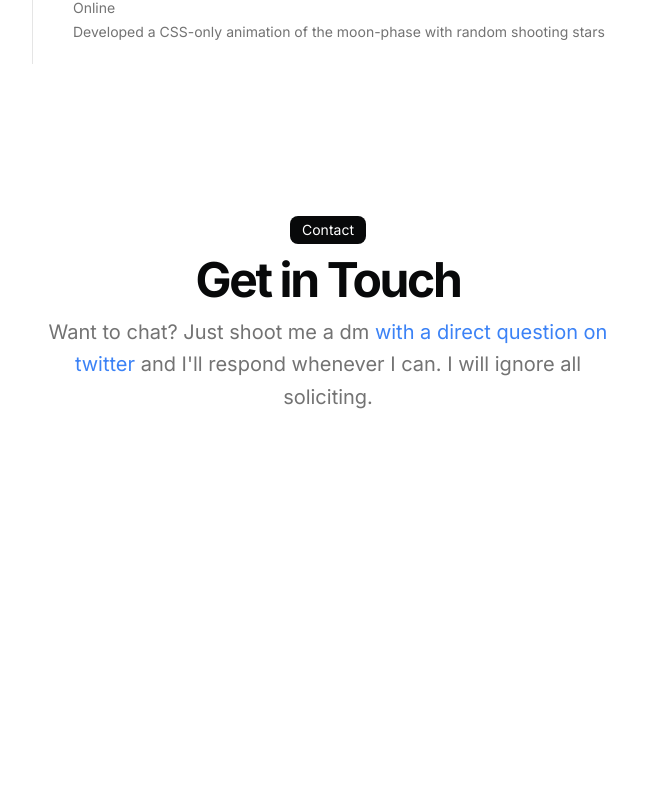
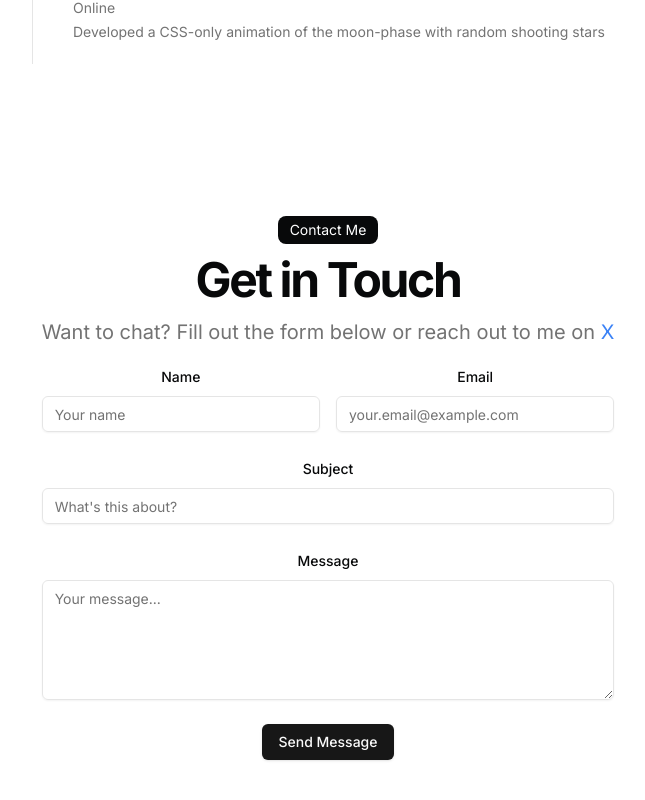
Before and after one commit to benborla/portfolio, a Next.js app: page / in a window 1280 px wide. Shown: the part 2693-3493 px from the top of the page, without its empty margins (312-957 px from the left). Before the commit the page ends 3256 px from the top, so only its background shows below. Built offline with nearby package versions, Linux system fonts and the light colour scheme.

Commit message:
added contact me

```diff
--- a/package.json
+++ b/package.json
@@ -11,6 +11,7 @@
   "dependencies": {
     "@radix-ui/react-avatar": "^1.1.6",
     "@radix-ui/react-icons": "^1.3.2",
+    "@radix-ui/react-label": "^2.1.7",
     "@radix-ui/react-separator": "^1.1.4",
     "@radix-ui/react-slot": "^1.2.0",
     "@radix-ui/react-tooltip": "^1.2.3",
--- a/src/app/page.tsx
+++ b/src/app/page.tsx
@@ -8,6 +8,7 @@ import { Badge } from "@/components/ui/badge";
 import { DATA } from "@/data/resume";
 import Link from "next/link";
 import Markdown from "react-markdown";
+import ContactForm from "@/components/contact-form";
 
 const BLUR_FADE_DELAY = 0.04;
 
@@ -195,23 +196,24 @@ export default function Page() {
           <BlurFade delay={BLUR_FADE_DELAY * 16}>
             <div className="space-y-3">
               <div className="inline-block rounded-lg bg-foreground text-background px-3 py-1 text-sm">
-                Contact
+                Contact Me
               </div>
               <h2 className="text-3xl font-bold tracking-tighter sm:text-5xl">
                 Get in Touch
               </h2>
               <p className="mx-auto max-w-[600px] text-muted-foreground md:text-xl/relaxed lg:text-base/relaxed xl:text-xl/relaxed">
-                Want to chat? Just shoot me a dm{" "}
+                Want to chat? Fill out the form below or reach out to me on{" "}
                 <Link
                   href={DATA.contact.social.X.url}
                   className="text-blue-500 hover:underline"
                 >
-                  with a direct question on twitter
-                </Link>{" "}
-                and I&apos;ll respond whenever I can. I will ignore all
-                soliciting.
+                  X
+                </Link>
               </p>
             </div>
+          </BlurFade>
+          <BlurFade delay={BLUR_FADE_DELAY * 17}>
+            <ContactForm />
           </BlurFade>
         </div>
       </section>
--- /dev/null
+++ b/src/components/contact-form.tsx
@@ -0,0 +1,117 @@
+"use client";
+
+import React, { useState } from "react";
+import { Button } from "@/components/ui/button";
+import { Input } from "@/components/ui/input";
+import { Textarea } from "@/components/ui/textarea";
+import { Label } from "@/components/ui/label";
+
+export default function ContactForm() {
+  const [result, setResult] = useState("");
+  const [isLoading, setIsLoading] = useState(false);
+
+  const onSubmit = async (event: React.FormEvent<HTMLFormElement>) => {
+    event.preventDefault();
+    setIsLoading(true);
+    setResult("Sending...");
+
+    const formData = new FormData(event.target as HTMLFormElement);
+    formData.append("access_key", "6d6362e7-28c0-43b7-9cca-38965123642b");
+
+    try {
+      const response = await fetch("https://api.web3forms.com/submit", {
+        method: "POST",
+        body: formData
+      });
+
+      const data = await response.json();
+
+      if (data.success) {
+        setResult("Form Submitted Successfully");
+        (event.target as HTMLFormElement).reset();
+      } else {
+        console.log("Error", data);
+        setResult(data.message);
+      }
+    } catch (error) {
+      console.error("Error:", error);
+      setResult("Something went wrong. Please try again.");
+    } finally {
+      setIsLoading(false);
+    }
+  };
+
+  return (
+    <div className="mx-auto max-w-[600px] w-full">
+      <form onSubmit={onSubmit} className="space-y-6">
+        <div className="grid grid-cols-1 gap-4 sm:grid-cols-2">
+          <div className="space-y-2">
+            <Label htmlFor="name">Name</Label>
+            <Input
+              type="text"
+              name="name"
+              id="name"
+              required
+              placeholder="Your name"
+              className="w-full"
+            />
+          </div>
+          <div className="space-y-2">
+            <Label htmlFor="email">Email</Label>
+            <Input
+              type="email"
+              name="email"
+              id="email"
+              required
+              placeholder="your.email@example.com"
+              className="w-full"
+            />
+          </div>
+        </div>
+
+        <div className="space-y-2">
+          <Label htmlFor="subject">Subject</Label>
+          <Input
+            type="text"
+            name="subject"
+            id="subject"
+            required
+            placeholder="What's this about?"
+            className="w-full"
+          />
+        </div>
+
+        <div className="space-y-2">
+          <Label htmlFor="message">Message</Label>
+          <Textarea
+            name="message"
+            id="message"
+            required
+            placeholder="Your message..."
+            className="w-full min-h-[120px]"
+          />
+        </div>
+
+        <Button
+          type="submit"
+          disabled={isLoading}
+          className="w-full sm:w-auto"
+        >
+          {isLoading ? "Sending..." : "Send Message"}
+        </Button>
+      </form>
+
+      {result && (
+        <div className={`mt-4 p-3 rounded-md text-sm ${
+          result === "Form Submitted Successfully"
+            ? "bg-green-50 text-green-800 border border-green-200"
+            : result === "Sending..."
+            ? "bg-blue-50 text-blue-800 border border-blue-200"
+            : "bg-red-50 text-red-800 border border-red-200"
+        }`}>
+          {result}
+        </div>
+      )}
+    </div>
+  );
+}
--- /dev/null
+++ b/src/components/ui/input.tsx
@@ -0,0 +1,22 @@
+import * as React from "react"
+
+import { cn } from "@/lib/utils"
+
+const Input = React.forwardRef<HTMLInputElement, React.ComponentProps<"input">>(
+  ({ className, type, ...props }, ref) => {
+    return (
+      <input
+        type={type}
+        className={cn(
+          "flex h-9 w-full rounded-md border border-input bg-transparent px-3 py-1 text-base shadow-sm transition-colors file:border-0 file:bg-transparent file:text-sm file:font-medium file:text-foreground placeholder:text-muted-foreground focus-visible:outline-none focus-visible:ring-1 focus-visible:ring-ring disabled:cursor-not-allowed disabled:opacity-50 md:text-sm",
+          className
+        )}
+        ref={ref}
+        {...props}
+      />
+    )
+  }
+)
+Input.displayName = "Input"
+
+export { Input }
--- /dev/null
+++ b/src/components/ui/label.tsx
@@ -0,0 +1,26 @@
+"use client"
+
+import * as React from "react"
+import * as LabelPrimitive from "@radix-ui/react-label"
+import { cva, type VariantProps } from "class-variance-authority"
+
+import { cn } from "@/lib/utils"
+
+const labelVariants = cva(
+  "text-sm font-medium leading-none peer-disabled:cursor-not-allowed peer-disabled:opacity-70"
+)
+
+const Label = React.forwardRef<
+  React.ElementRef<typeof LabelPrimitive.Root>,
+  React.ComponentPropsWithoutRef<typeof LabelPrimitive.Root> &
+    VariantProps<typeof labelVariants>
+>(({ className, ...props }, ref) => (
+  <LabelPrimitive.Root
+    ref={ref}
+    className={cn(labelVariants(), className)}
+    {...props}
+  />
+))
+Label.displayName = LabelPrimitive.Root.displayName
+
+export { Label }
--- /dev/null
+++ b/src/components/ui/textarea.tsx
@@ -0,0 +1,22 @@
+import * as React from "react"
+
+import { cn } from "@/lib/utils"
+
+const Textarea = React.forwardRef<
+  HTMLTextAreaElement,
+  React.ComponentProps<"textarea">
+>(({ className, ...props }, ref) => {
+  return (
+    <textarea
+      className={cn(
+        "flex min-h-[60px] w-full rounded-md border border-input bg-transparent px-3 py-2 text-base shadow-sm placeholder:text-muted-foreground focus-visible:outline-none focus-visible:ring-1 focus-visible:ring-ring disabled:cursor-not-allowed disabled:opacity-50 md:text-sm",
+        className
+      )}
+      ref={ref}
+      {...props}
+    />
+  )
+})
+Textarea.displayName = "Textarea"
+
+export { Textarea }
--- a/src/data/resume.tsx
+++ b/src/data/resume.tsx
@@ -48,7 +48,7 @@ export const DATA = {
     { href: "/blog", icon: NotebookIcon, label: "Blog" },
   ],
   contact: {
-    email: ["me@benborla.dev", "benborla@icloud.com"],
+    email: ["me@benborla.dev"],
     tel: "+639171503309",
     social: {
       GitHub: {
```
Also changed, not shown: 1 other file (tests, documents, lock files or other folders).
